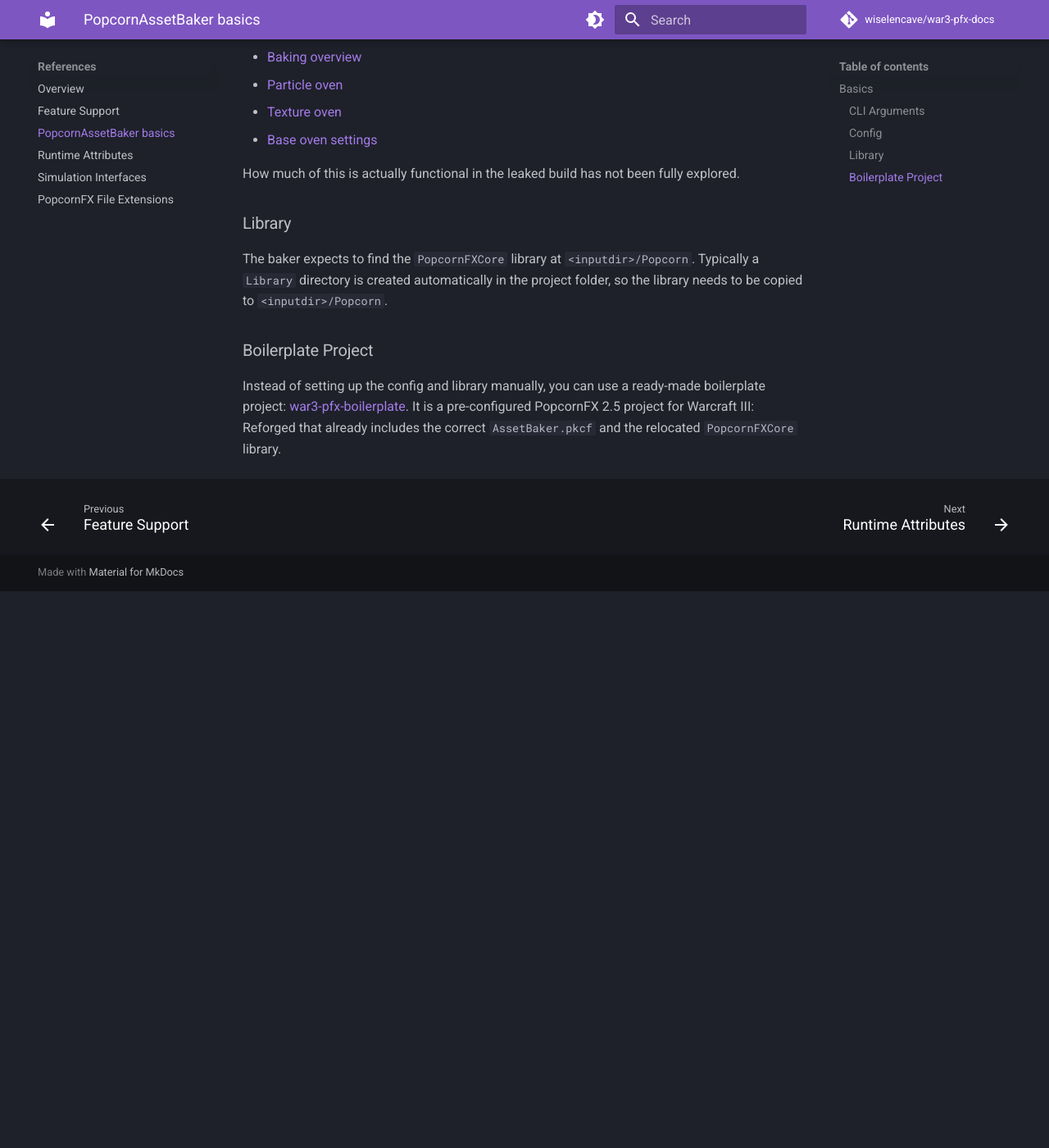
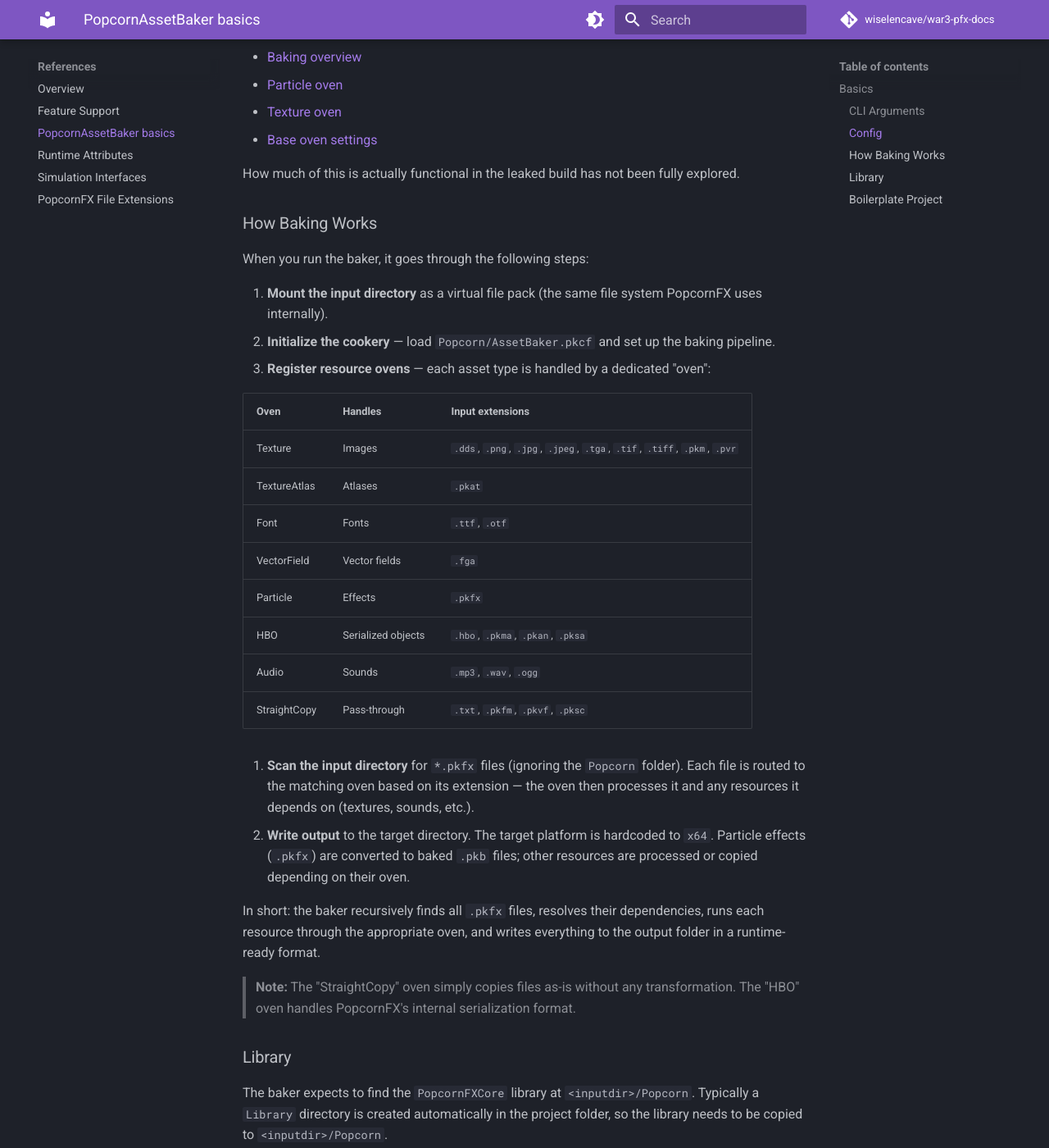
Before and after one commit to wiselencave/war3-pfx-docs, an MkDocs documentation site: the page built from docs/reference/assetbaker_basics.md, in a window 1280 px wide and 1400 px high, scrolled down 1619 px. Shown: the whole window at 82% size. Built offline with MkDocs 1.6.1 and Material for MkDocs 9.7.7, drawn with Linux system fonts in a browser that asks for light colours; comment, search, counter and statistics services are not loaded; before the commit the page ends 2340 px from its top, so only the background shows below that.

Commit message:
baking process

```diff
--- a/docs/reference/assetbaker_basics.md
+++ b/docs/reference/assetbaker_basics.md
@@ -52,6 +52,32 @@
 
 How much of this is actually functional in the leaked build has not been fully explored.
 
+### How Baking Works
+
+When you run the baker, it goes through the following steps:
+
+1. **Mount the input directory** as a virtual file pack (the same file system PopcornFX uses internally).
+2. **Initialize the cookery** — load `Popcorn/AssetBaker.pkcf` and set up the baking pipeline.
+3. **Register resource ovens** — each asset type is handled by a dedicated "oven":
+
+| Oven | Handles | Input extensions |
+|------|---------|-----------------|
+| Texture | Images | `.dds`, `.png`, `.jpg`, `.jpeg`, `.tga`, `.tif`, `.tiff`, `.pkm`, `.pvr` |
+| TextureAtlas | Atlases | `.pkat` |
+| Font | Fonts | `.ttf`, `.otf` |
+| VectorField | Vector fields | `.fga` |
+| Particle | Effects | `.pkfx` |
+| HBO | Serialized objects | `.hbo`, `.pkma`, `.pkan`, `.pksa` |
+| Audio | Sounds | `.mp3`, `.wav`, `.ogg` |
+| StraightCopy | Pass-through | `.txt`, `.pkfm`, `.pkvf`, `.pksc` |
+
+4. **Scan the input directory** for `*.pkfx` files (ignoring the `Popcorn` folder). Each file is routed to the matching oven based on its extension — the oven then processes it and any resources it depends on (textures, sounds, etc.).
+5. **Write output** to the target directory. The target platform is hardcoded to `x64`. Particle effects (`.pkfx`) are converted to baked `.pkb` files; other resources are processed or copied depending on their oven.
+
+In short: the baker recursively finds all `.pkfx` files, resolves their dependencies, runs each resource through the appropriate oven, and writes everything to the output folder in a runtime-ready format.
+
+> **Note:** The "StraightCopy" oven simply copies files as-is without any transformation. The "HBO" oven handles PopcornFX's internal serialization format.
+
 ### Library
 
 The baker expects to find the `PopcornFXCore` library at `<inputdir>/Popcorn`. Typically a `Library` directory is created automatically in the project folder, so the library needs to be copied to `<inputdir>/Popcorn`.
```
